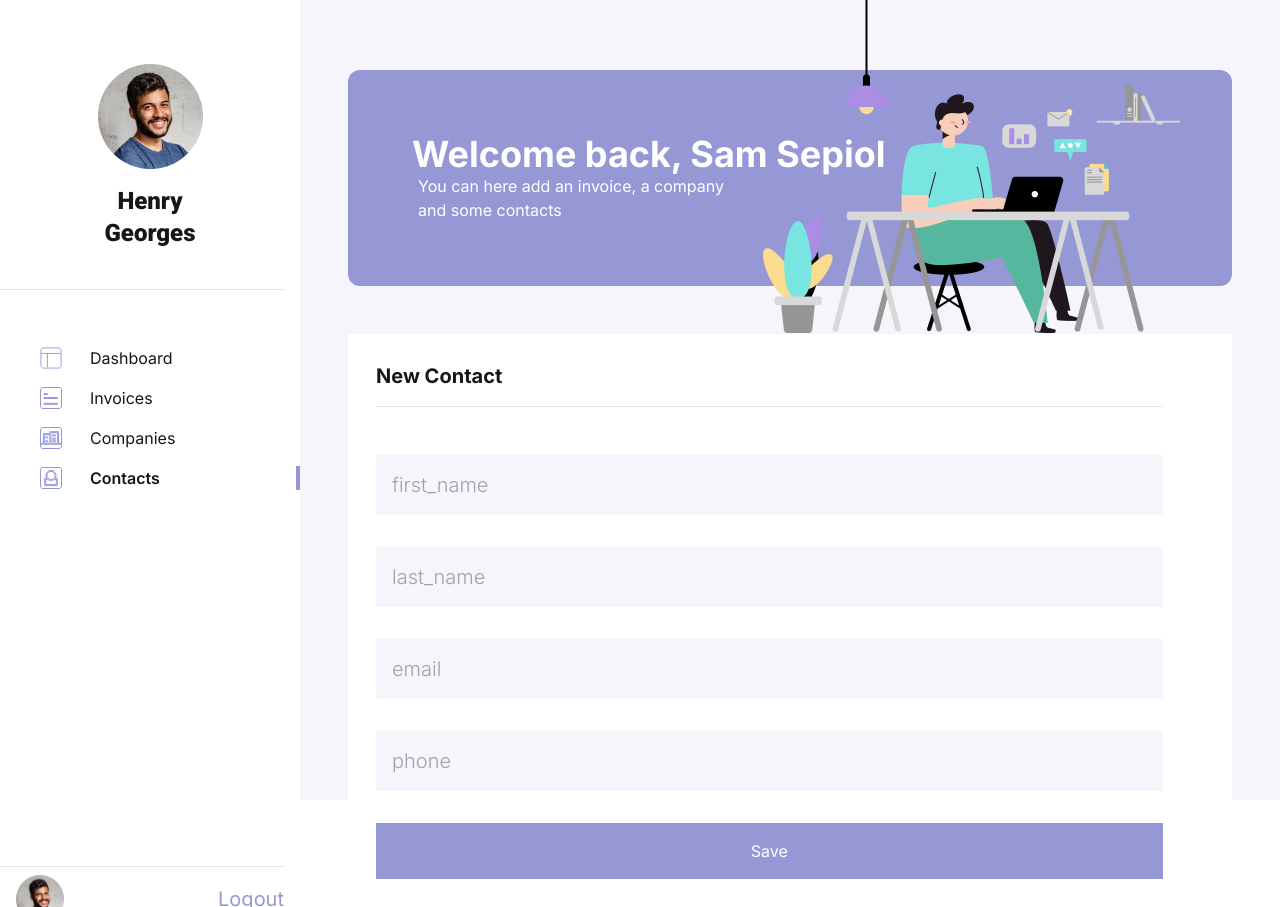
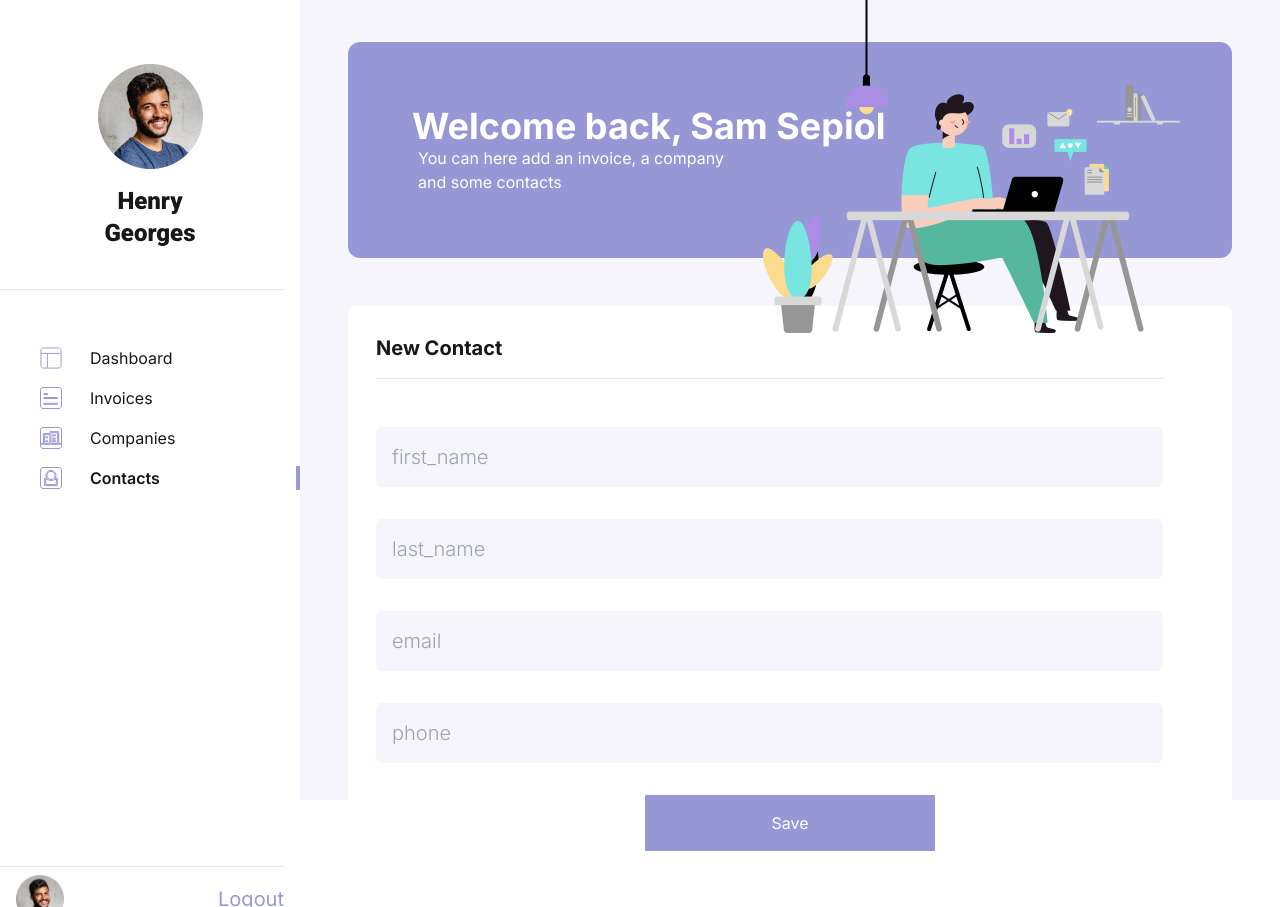
Before and after one commit to sam-sepiol1/cogip-client, a Next.js app: page /dashboard_contacts in a window 1280 px wide. After the commit the page ends 879 px from the top, so only its background shows below. Built offline with nearby package versions, Linux system fonts and the light colour scheme.

Commit message:
FRONT : Add changes from review

```diff
--- a/app/components/New_entry_form.tsx
+++ b/app/components/New_entry_form.tsx
@@ -5,18 +5,18 @@ interface Props {
 
 export default function New_entry_form({ title, fields }: Props) {
     return (
-        <main className="flex flex-col ml-12 p-7 dashboard_form mr-12 bg-white">
+        <main className="flex flex-col justify-center ml-12 p-7 dashboard_form mr-12 bg-white rounded-lg mb-14 ">
             <h1 className="text-xl font-bold mb-4">{title}</h1>
             <hr className="w-[95%] mb-12"/>
-            <form action="" method="post" className="flex flex-col gap-8">
+            <form action="" method="post" className="flex flex-col gap-8 ">
                 {fields.map((field) => {
                     return (
                         <div key={field} className="w-[95%]">
-                            <input className="dashboard_background p-4 w-full font-light text-xl" type="text" name={field} id={field} placeholder={field} required />
+                            <input className="dashboard_background p-4 w-full font-light text-xl rounded-md" type="text" name={field} id={field} placeholder={field} required />
                         </div>
                     );
                 })}
-                <button className="bg-[#9698D6] text-white p-4 w-[95%]" type="submit">Save</button>
+                <button className="bg-[#9698D6] text-white p-4 w-[35%] self-center" type="submit">Save</button>
             </form>
         </main>
     );
```
